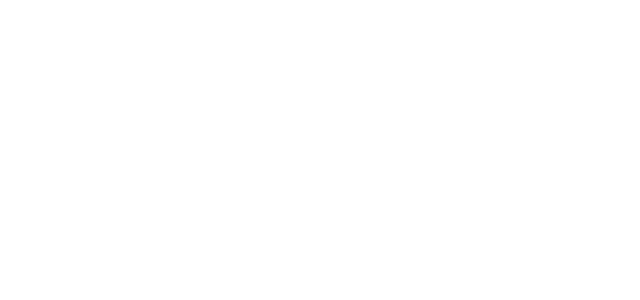
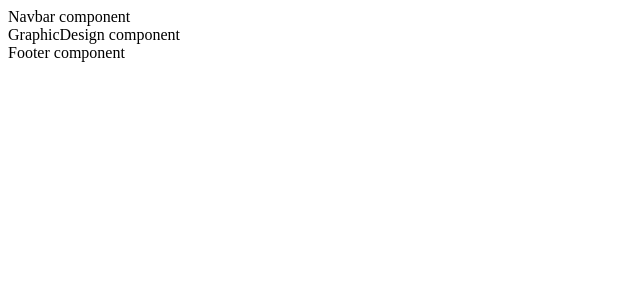
Before and after one commit to clf94-dev/designo-react, a React (Create React App) app: page /graphicdesign in a window 1280 px wide. Shown: the top 300 px of the page, without its empty margins (0-640 px from the left). Built offline with nearby package versions, Linux system fonts and the light colour scheme.

Commit message:
added routing

```diff
--- a/src/components/App.jsx
+++ b/src/components/App.jsx
@@ -1,10 +1,37 @@
 import React from 'react';
 import {BrowserRouter as Router, Switch, Route} from 'react-router-dom';
+
+import Home from './pages/Home';
+import About from './pages/About';
+import Locations from './pages/Locations';
+import Contact from './pages/Contact';
+import WebDesign from './pages/WebDesign';
+import AppDesign from './pages/AppDesign';
+import GraphicDesign from './pages/GraphicDesign';
+import Navbar from './Navbar';
+import Footer from './Footer';
+
 import './styles/App.scss';
+
 
 function App(){
     return(
-<div></div>
+<div>
+    <Router>
+        <Navbar/>
+        <Switch>
+            <Route path='/' exact component={Home}></Route>
+            <Route path='/home' component={Home}></Route>
+            <Route path='/about' component={About}></Route>
+            <Route path='/locations' component={Locations}></Route>
+            <Route path='/contact' component={Contact}></Route>
+            <Route path='/webdesign' component={WebDesign}></Route>
+            <Route path='/appdesign' component={AppDesign}></Route>
+            <Route path='/graphicdesign' component={GraphicDesign}></Route>
+        </Switch>
+        <Footer/>
+    </Router>
+</div>
     )
 }
 export default App;
--- a/src/components/Footer.jsx
+++ b/src/components/Footer.jsx
@@ -0,0 +1,8 @@
+import React from 'react'
+
+function Footer(){
+    return(
+        <div>Footer component</div>
+    )
+}
+export default Footer;
--- a/src/components/Navbar.jsx
+++ b/src/components/Navbar.jsx
@@ -0,0 +1,8 @@
+import React from 'react'
+
+function Navbar(){
+    return(
+        <div>Navbar component</div>
+    )
+}
+export default Navbar;
--- a/src/components/pages/About.jsx
+++ b/src/components/pages/About.jsx
@@ -0,0 +1,8 @@
+import React from 'react'
+
+function About(){
+    return(
+        <div>About component</div>
+    )
+}
+export default About;
--- a/src/components/pages/AppDesign.jsx
+++ b/src/components/pages/AppDesign.jsx
@@ -0,0 +1,8 @@
+import React from 'react'
+
+function AppDesign(){
+    return(
+        <div>AppDesign component</div>
+    )
+}
+export default AppDesign;
--- a/src/components/pages/Contact.jsx
+++ b/src/components/pages/Contact.jsx
@@ -0,0 +1,8 @@
+import React from 'react'
+
+function Contact(){
+    return(
+        <div>Contact component</div>
+    )
+}
+export default Contact;
--- a/src/components/pages/GraphicDesign.jsx
+++ b/src/components/pages/GraphicDesign.jsx
@@ -0,0 +1,8 @@
+import React from 'react'
+
+function GraphicDesign(){
+    return(
+        <div>GraphicDesign component</div>
+    )
+}
+export default GraphicDesign;
--- a/src/components/pages/Home.jsx
+++ b/src/components/pages/Home.jsx
@@ -0,0 +1,8 @@
+import React from 'react'
+
+function Home(){
+    return(
+        <div>Home component</div>
+    )
+}
+export default Home;
--- a/src/components/pages/Locations.jsx
+++ b/src/components/pages/Locations.jsx
@@ -0,0 +1,8 @@
+import React from 'react'
+
+function Locations(){
+    return(
+        <div>Locations component</div>
+    )
+}
+export default Locations;
--- a/src/components/pages/WebDesign.jsx
+++ b/src/components/pages/WebDesign.jsx
@@ -0,0 +1,8 @@
+import React from 'react'
+
+function WebDesign(){
+    return(
+        <div>WebDesign component</div>
+    )
+}
+export default WebDesign;
```
Also changed, not shown: 1 other file (tests, documents, lock files or other folders).
